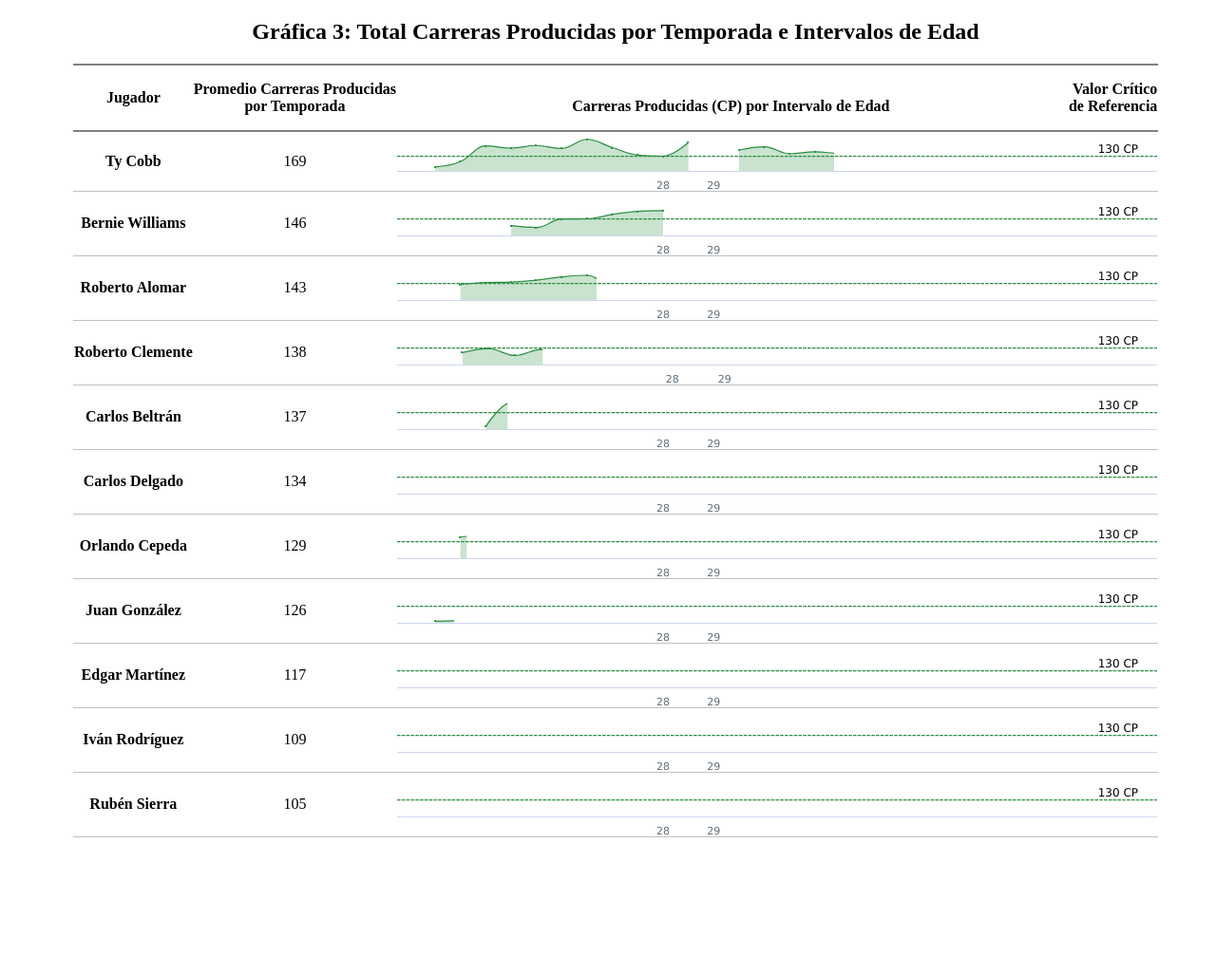
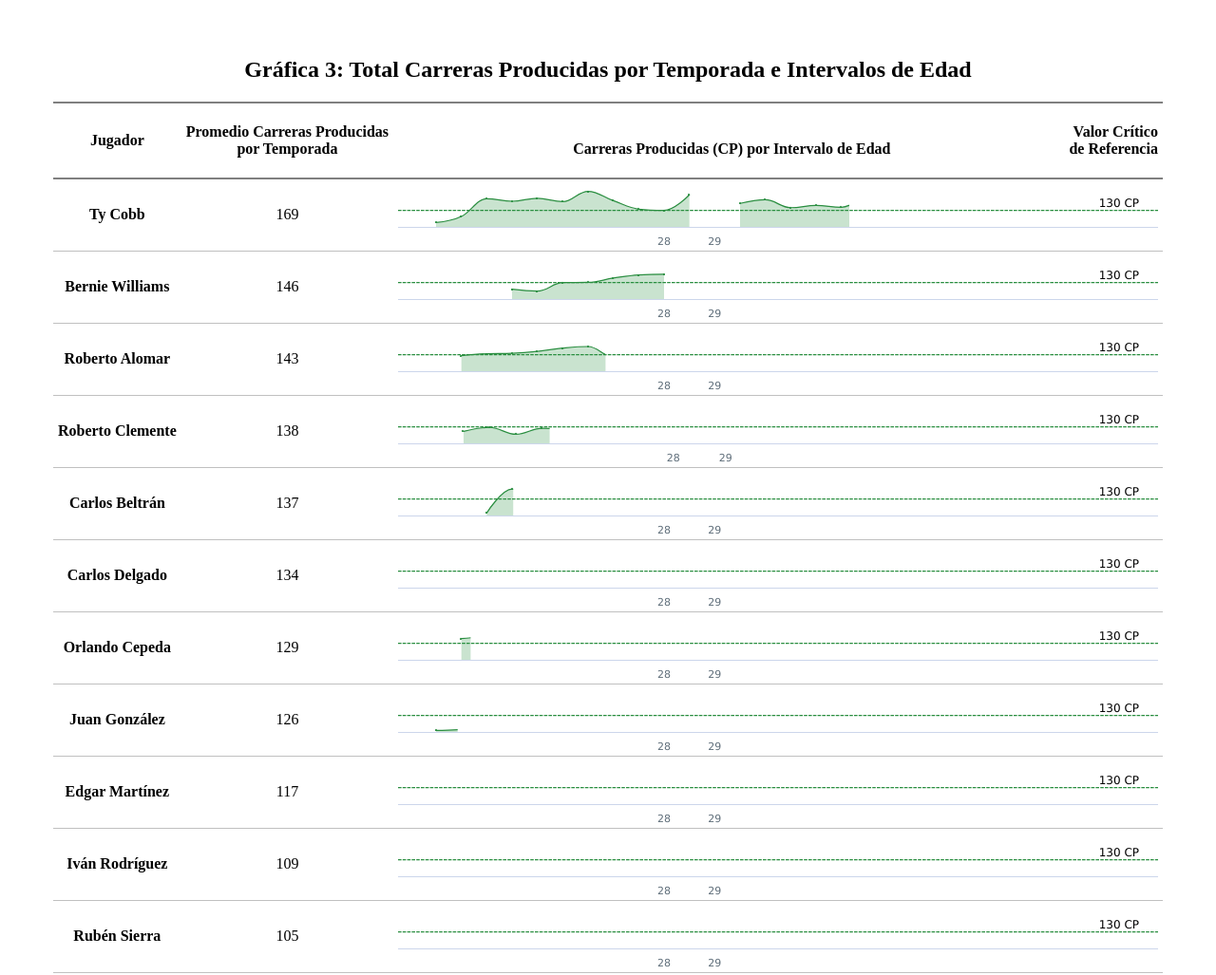
Before and after one commit to erduprojectarecibo/erduprojectarecibo.github.io, a website: page resources/iFrames/MLB iFrames/cp-int-sparkline.html in a window 1280 px wide. Shown: the whole page at 95% size. Before the commit the page ends 882 px from the top, so only its background shows below. Drawn offline with nearby package versions, Linux system fonts and the light colour scheme.

Commit message:
Style rollback

```diff
--- a/resources/iFrames/MLB iFrames/cp-int-sparkline.html
+++ b/resources/iFrames/MLB iFrames/cp-int-sparkline.html
@@ -15,15 +15,13 @@
         integrity="sha384-oS3vJWv+0UjzBfQzYUhtDYW+Pj2yciDJxpsK1OYPAYjqT085Qq/1cq5FLXAZQ7Ay" crossorigin="anonymous">
 </head>
 
+<body>
+
 <style>
-    html, body {
-        height:100%;
-        width:100%;
-    }
-
 #result {
     text-align: right;
     color: gray;
+    min-height: 2em;
 }
 #table-sparkline {
     margin: 0 auto;
@@ -34,7 +32,7 @@
     text-align: center;
 }
 td, th {
-        /* padding: 5px; */
+    padding: 5px;
     border-bottom: 1px solid silver;
     height: 20px;
     text-align: center;
@@ -43,7 +41,6 @@
 thead th {
     border-top: 2px solid gray;
     border-bottom: 2px solid gray;
-        padding: 0px;
 }
 .highcharts-tooltip>span {
     background: white;
@@ -53,8 +50,6 @@
     padding: 8px;
 }
 </style>
-
-<body>
 
 <div id="result"></div>
 <h2 style="text-align:center">Gráfica 3: Total Carreras Producidas por Temporada e Intervalos de Edad</h2>
@@ -471,7 +466,7 @@ var chart12 = Highcharts.chart('chart12', {
                 type: 'areaspline',
                 margin: [0, 0, 20, 0],
                 width: 800,
-                height: 60,
+                height: 65,
                 zoomType: 'x',
                 style: {
                     overflow: 'visible'
```
Also changed, not shown: resources/iFrames/MLB iFrames/hr-int-sparkline.html (+5 -10 lines), resources/iFrames/MLB iFrames/rbi-int-sparkline.html (+5 -10 lines). Lines whose indentation alone changed are shown as unchanged.
